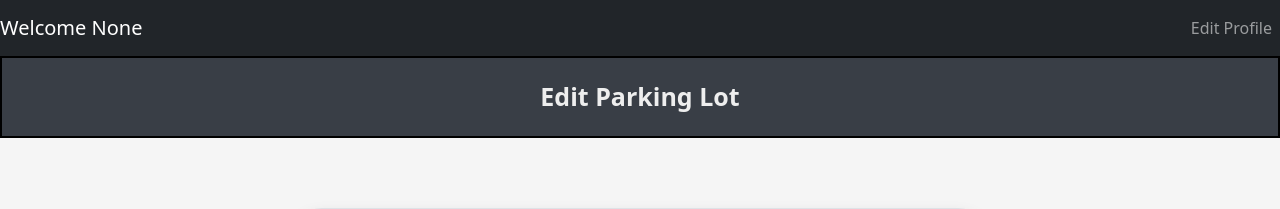
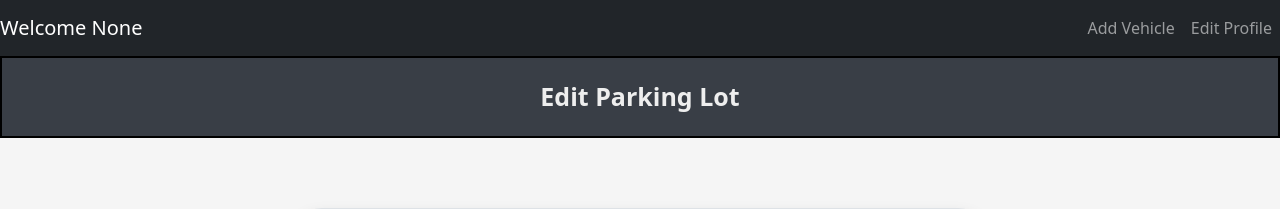
Before and after one commit to Ganesh-2003/vehicle-parking-app, a Flask app: page /admin/edit in a window 1280 px wide. Shown: the top 209 px of the page. Run offline with Flask 3, Linux system fonts and the light colour scheme; data comes from the database, SQL or seed files in the repository.

Commit message:
Intial commit

```diff
--- a/controllers/user_controller.py
+++ b/controllers/user_controller.py
@@ -8,3 +8,8 @@ user = Blueprint('user',__name__)
 @user.route("/user/dashboard",methods = ['GET','POST'])
 def dashboard():
     return render_template("dashboard/user_dashboard.html")
+
+@user.route("/user/addVehicle", methods = ['GET', 'POST'])
+def addVehicle():
+
+    return render_template("user/add_vehicle.html")
--- a/templates/navbar.html
+++ b/templates/navbar.html
@@ -62,6 +62,9 @@
   class="collapse navbar-collapse" id="navbarSupportedContent">
     <ul class="navbar-nav mr-auto">
       <li class="nav-item active">
+        <a class="nav-link" href="{url_for('user.addVehicle')}">Add Vehicle</a>
+      </li>
+      <li class="nav-item active">
         <a class="nav-link" href="#">Edit Profile</a>
       </li>
     </ul>
```
